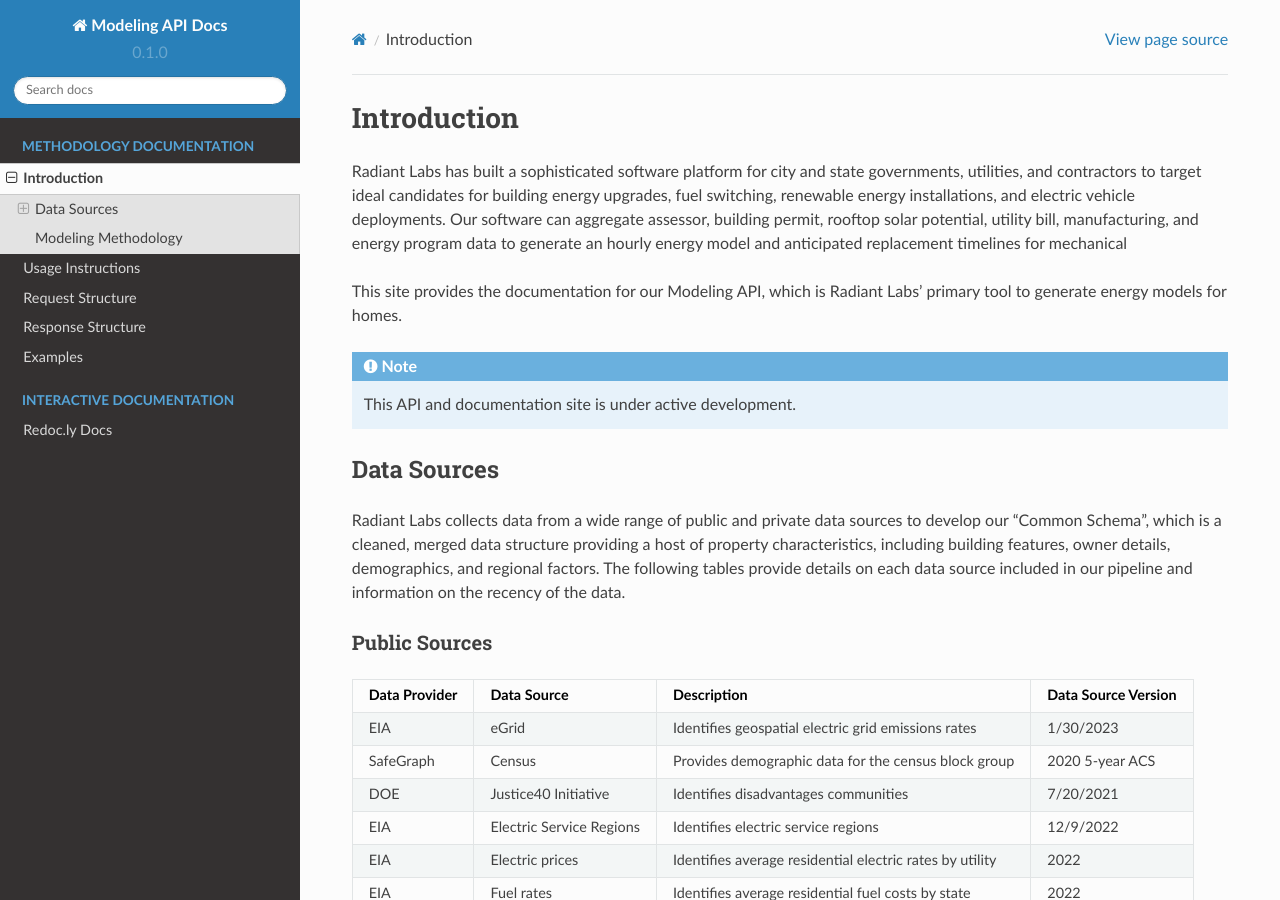
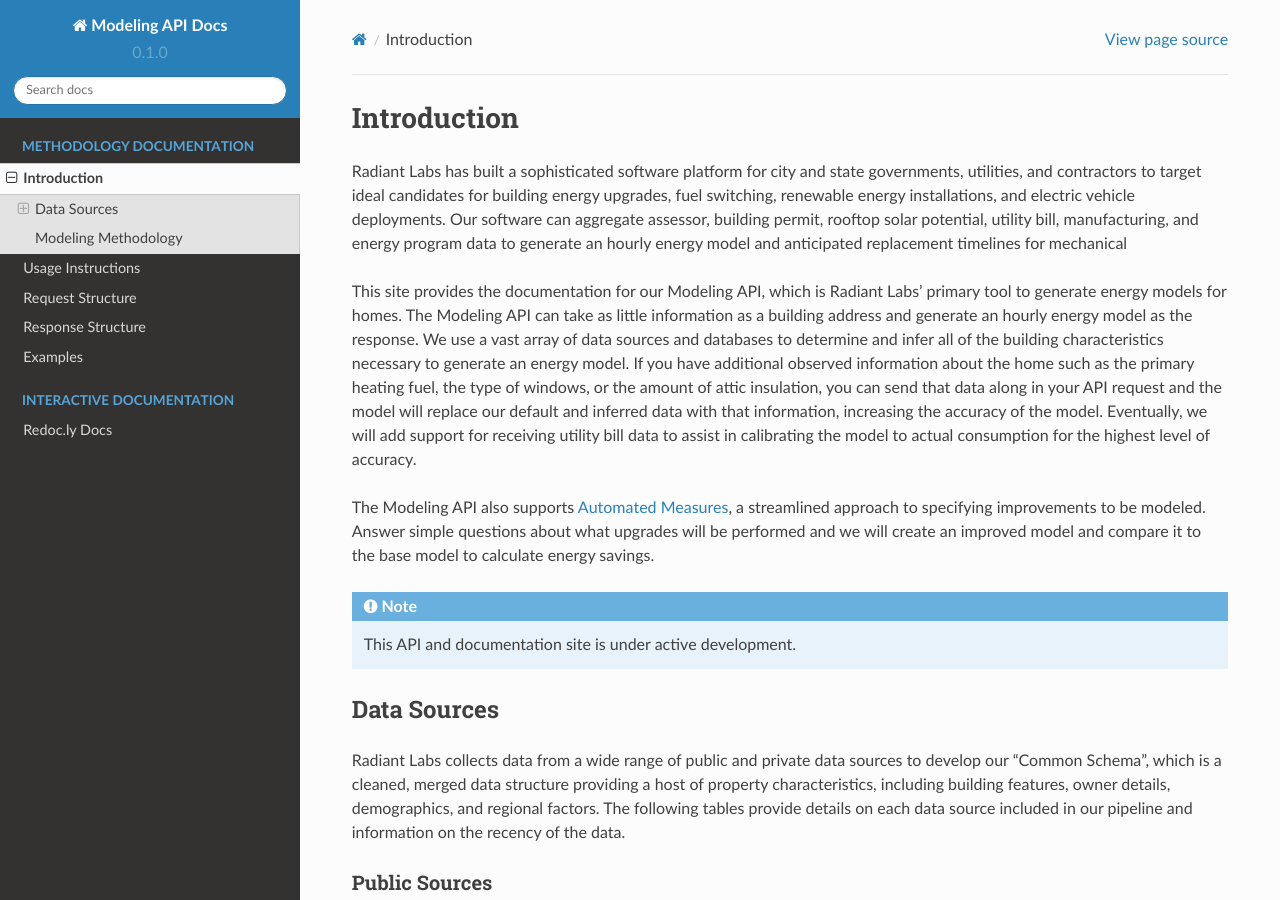
Before and after one commit to RadiantLabs/modeling-api-docs, a Sphinx documentation site: the page built from docs/source/introduction.rst, in a window 1280 px wide and 900 px high. Built offline with Sphinx 7.4.7 and the Read the Docs theme 2.0.0, drawn with Linux system fonts in a browser that asks for light colours.

Commit message:
Add Adam's intro paragraph

```diff
--- a/docs/source/introduction.rst
+++ b/docs/source/introduction.rst
@@ -6,7 +6,9 @@
 assessor, building permit, rooftop solar potential, utility bill, manufacturing, and energy program data to generate an hourly energy model
 and anticipated replacement timelines for mechanical
 
-This site provides the documentation for our Modeling API, which is Radiant Labs' primary tool to generate energy models for homes.
+This site provides the documentation for our Modeling API, which is Radiant Labs’ primary tool to generate energy models for homes. The Modeling API can take as little information as a building address and generate an hourly energy model as the response. We use a vast array of data sources and databases to determine and infer all of the building characteristics necessary to generate an energy model. If you have additional observed information about the home such as the primary heating fuel, the type of windows, or the amount of attic insulation, you can send that data along in your API request and the model will replace our default and inferred data with that information, increasing the accuracy of the model. Eventually, we will add support for receiving utility bill data to assist in calibrating the model to actual consumption for the highest level of accuracy.
+
+The Modeling API also supports :ref:`automated_measures`, a streamlined approach to specifying improvements to be modeled. Answer simple questions about what upgrades will be performed and we will create an improved model and compare it to the base model to calculate energy savings.
 
 .. note::
 
```
